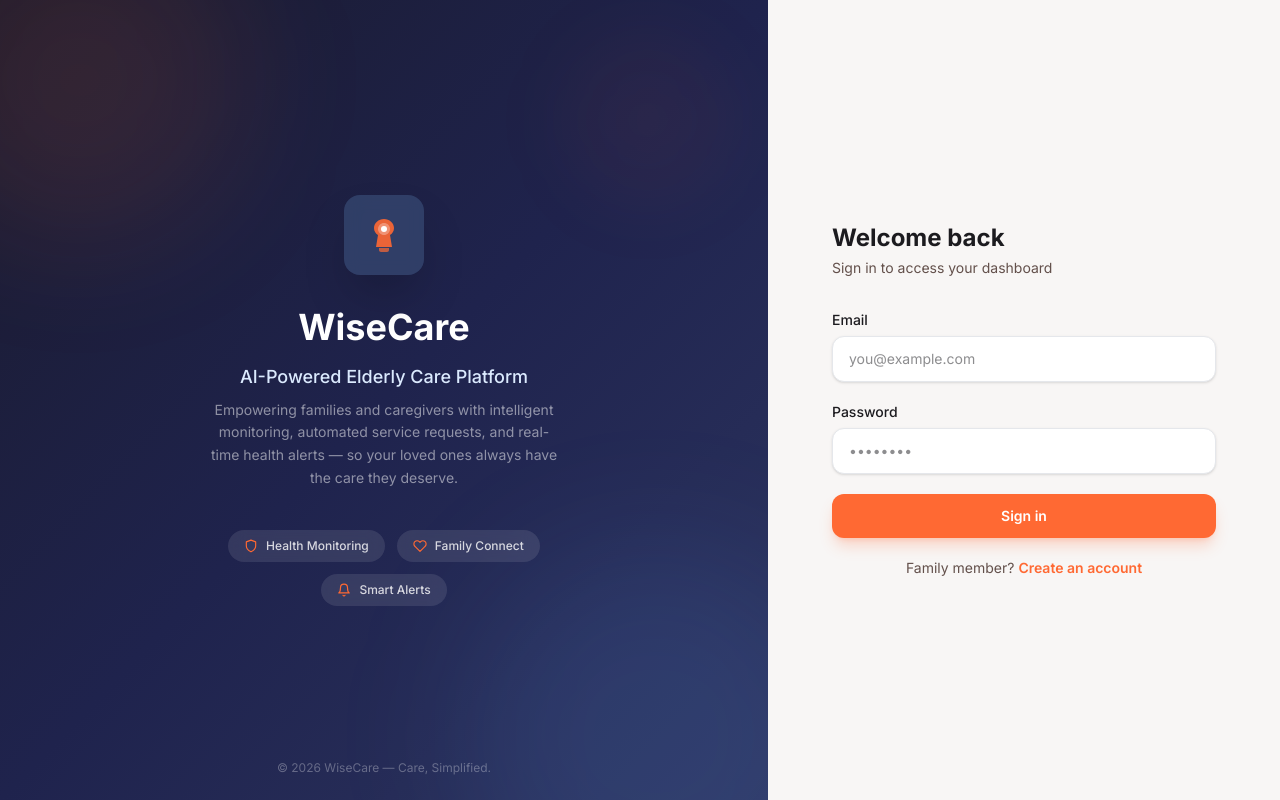
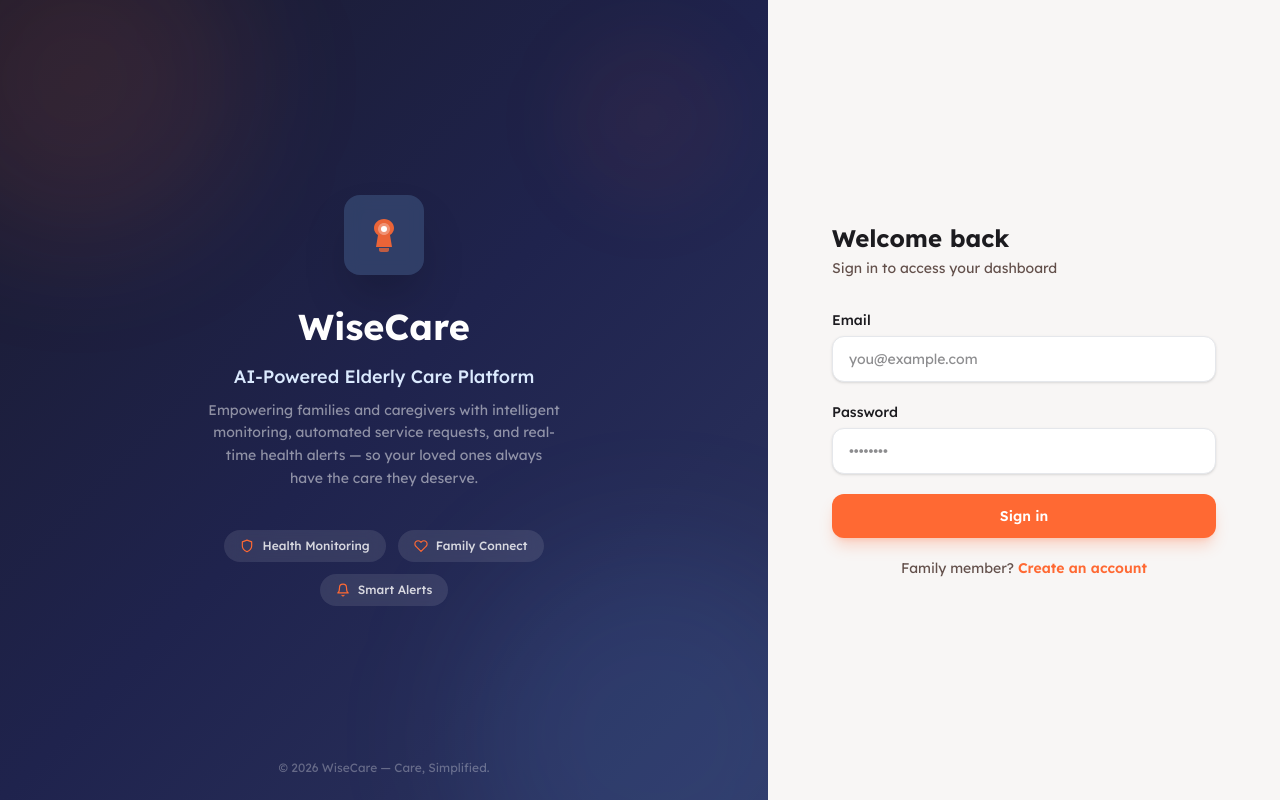
Before and after one commit to kichuman28/wisecare-admin, a React (Vite) app: page /login in a window 1280 px wide. Built offline with nearby package versions, Linux system fonts and the light colour scheme; no server answers.

Commit message:
feat: Introduce Lexend font, global base styles, and a custom Tailwind theme.

```diff
--- a/index.html
+++ b/index.html
@@ -1,17 +1,21 @@
 <!doctype html>
 <html lang="en">
+
 <head>
   <meta charset="UTF-8" />
   <link rel="icon" type="image/svg+xml" href="/vite.svg" />
   <meta name="viewport" content="width=device-width, initial-scale=1.0" />
-    <meta name="description" content="WiseCare Console — manage elderly care operations, family dashboards, and service requests." />
+  <meta name="description"
+    content="WiseCare Console — manage elderly care operations, family dashboards, and service requests." />
   <link rel="preconnect" href="https://fonts.googleapis.com" />
   <link rel="preconnect" href="https://fonts.gstatic.com" crossorigin />
-    <link href="https://fonts.googleapis.com/css2?family=Inter:wght@400;500;600;700&display=swap" rel="stylesheet" />
+  <link href="https://fonts.googleapis.com/css2?family=Lexend:wght@400;500;600;700;800&display=swap" rel="stylesheet" />
   <title>WiseCare Console</title>
 </head>
+
 <body>
   <div id="root"></div>
   <script type="module" src="/src/main.tsx"></script>
 </body>
+
 </html>
--- a/src/index.css
+++ b/src/index.css
@@ -41,7 +41,7 @@
   --color-error-light: #FEF2F2;
 
   /* Font family */
-  --font-sans: 'Inter', ui-sans-serif, system-ui, sans-serif;
+  --font-sans: 'Lexend', ui-sans-serif, system-ui, sans-serif;
 }
 
 /* ------------------------------------------------------------------ */
```
Also changed, not shown: 1 other file (tests, documents, lock files or other folders). Lines whose indentation alone changed are shown as unchanged.
